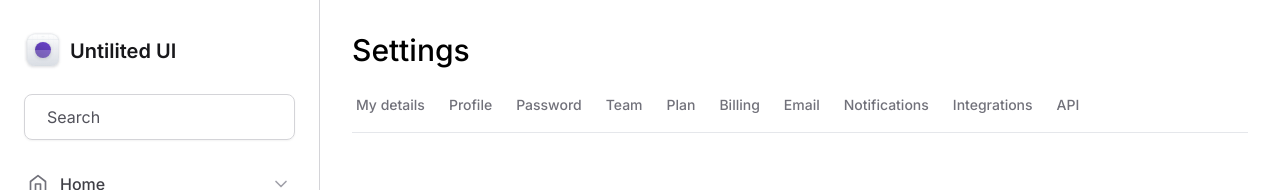
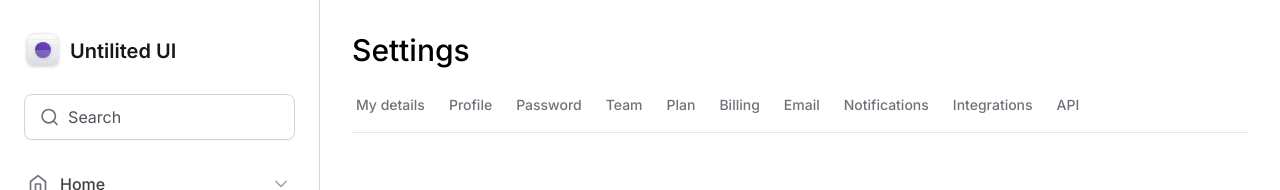
Before and after one commit to philippewanuty/Rocketseat, a Next.js app in the folder Ignite/Tailwind/tailwind-next/: page / in a window 1280 px wide. Shown: the top 190 px of the page. Built offline with nearby package versions, Linux system fonts and the light colour scheme.

Commit message:
Add input separated archive.
For reuse in another page

```diff
--- a/Ignite/Tailwind/tailwind-next/src/components/sidebar/index.tsx
+++ b/Ignite/Tailwind/tailwind-next/src/components/sidebar/index.tsx
@@ -2,23 +2,18 @@ import { Logo } from './logo';
 import { Search } from 'lucide-react';
 import { MainNavegation } from './mainNavegation';
 import { BaseNavegation } from './navBase';
-
+import { Input } from './mainNavegation/Input';
 
 export function Sidebar() {
   return (
     <aside className="flex flex-col gap-6 px-4 py-8 border-r border-zinc-300 ">
       <Logo />
 
-      <div className=" flex items-center gap-2 px-3.5 ml-2 mr-2 py-2.5 rounded-lg border border-zinc-300 shadow-sm ">
-        <Search className="5 w-5 text-zinc-500" />
-        <input className="border-none p-0 bg-transparent text-zinc-900 placeholder-zinc-600" placeholder="Search" />
-      </div>
+      <Input />
 
       <MainNavegation />
 
       <BaseNavegation />
-
-
     </aside>
   );
 }
--- /dev/null
+++ b/Ignite/Tailwind/tailwind-next/src/components/sidebar/mainNavegation/Input.tsx
@@ -0,0 +1,15 @@
+import { Search } from 'lucide-react';
+
+export function Input() {
+  return (
+     // EXPORT
+    <div className=" mx-2 flex items-center gap-2 px-3.5 py-2.5 rounded-lg border border-zinc-300 shadow-sm ">
+      {/* EXPORT */}
+      <Search className="w-6 h-5 text-zinc-500" />
+      {/* EXOPORT */}
+      <input className=" w-full border-none p-0 bg-transparent text-zinc-900 placeholder-zinc-600" placeholder="Search" />
+
+      {/* TODO */}
+    </div>
+  );
+}
```
